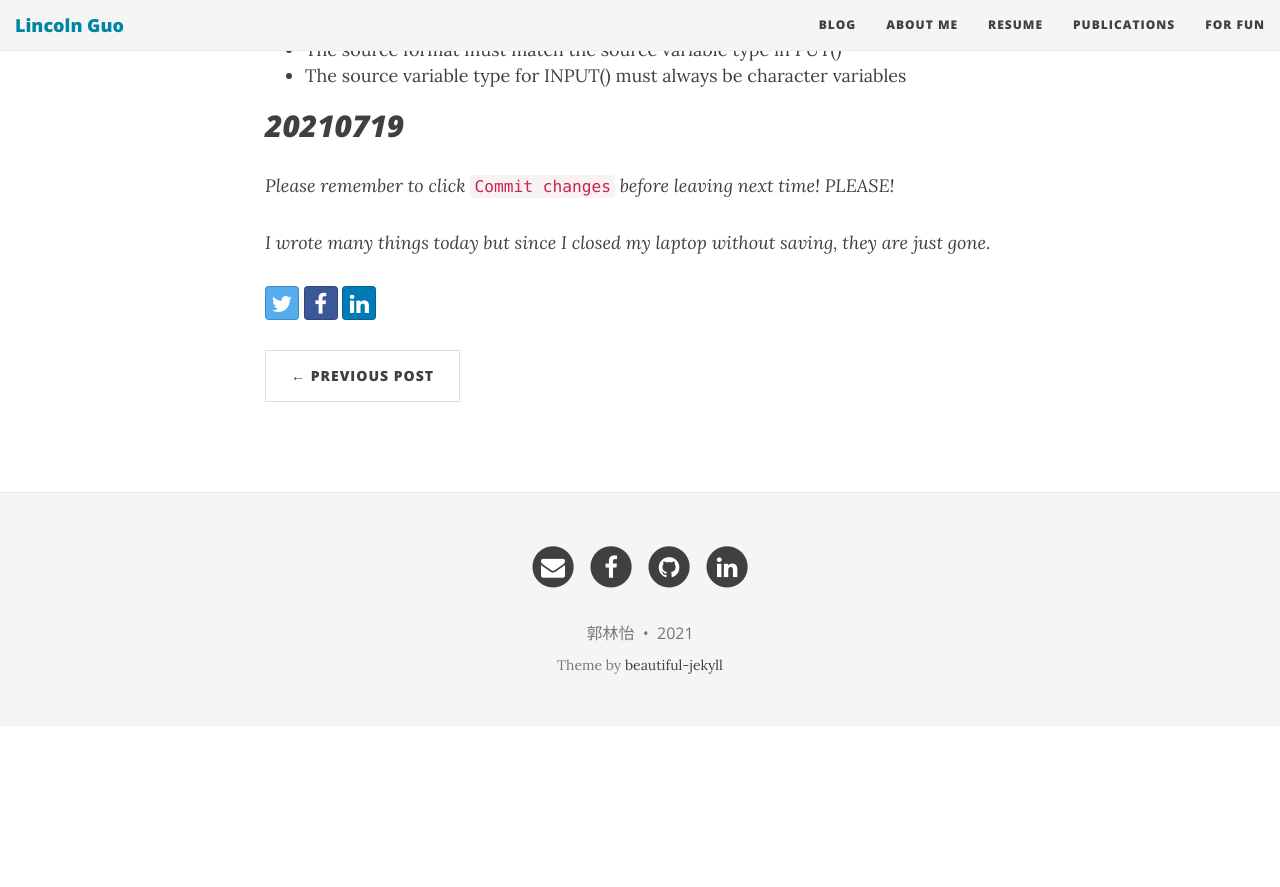
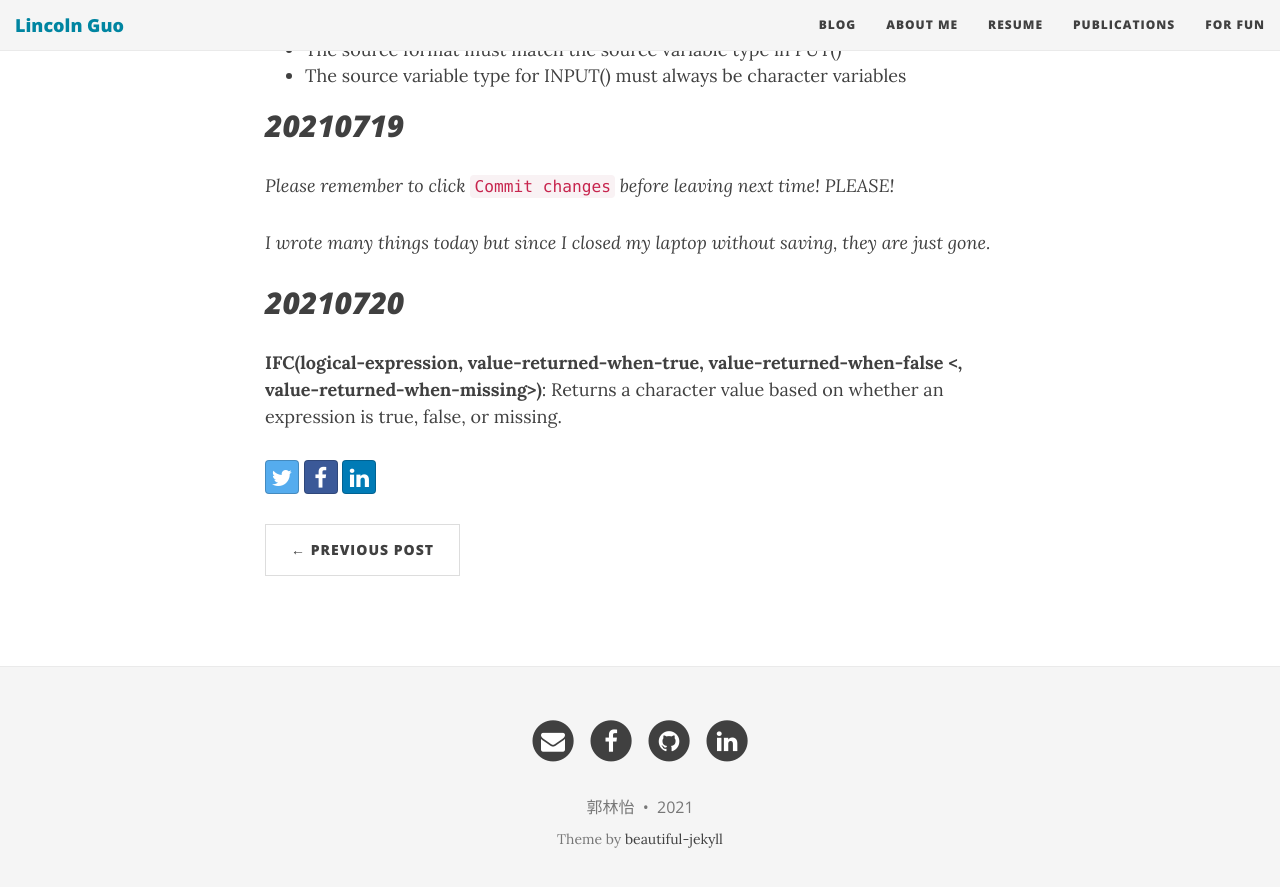
Before and after one commit to LinyiGuo96/LinyiGuo96.github.io, a Jekyll site: the page built from _posts/2021-06-16-SAS-Study-Notes-II.md, in a window 1280 px wide and 900 px high, scrolled down 11758 px. Shown: the top 887 px of the window. Built offline with Jekyll 4.4.1, drawn with Linux system fonts in a browser that asks for light colours; nearby versions of some CDN libraries; comment, search, counter and statistics services are not loaded; before the commit the page ends 12484 px from its top, so only the background shows below that.

Commit message:
Update 2021-06-16-SAS-Study-Notes-II.md

```diff
--- a/_posts/2021-06-16-SAS-Study-Notes-II.md
+++ b/_posts/2021-06-16-SAS-Study-Notes-II.md
@@ -352,3 +352,8 @@ It turns out I should remind myself to submit it after making any changes everyt
 _Please remember to click_ `Commit changes` _before leaving next time! PLEASE!_
 
 _I wrote many things today but since I closed my laptop without saving, they are just gone._
+
+
+## _20210720_
+
+**IFC(logical-expression, value-returned-when-true, value-returned-when-false <, value-returned-when-missing>)**: Returns a character value based on whether an expression is true, false, or missing.
```
